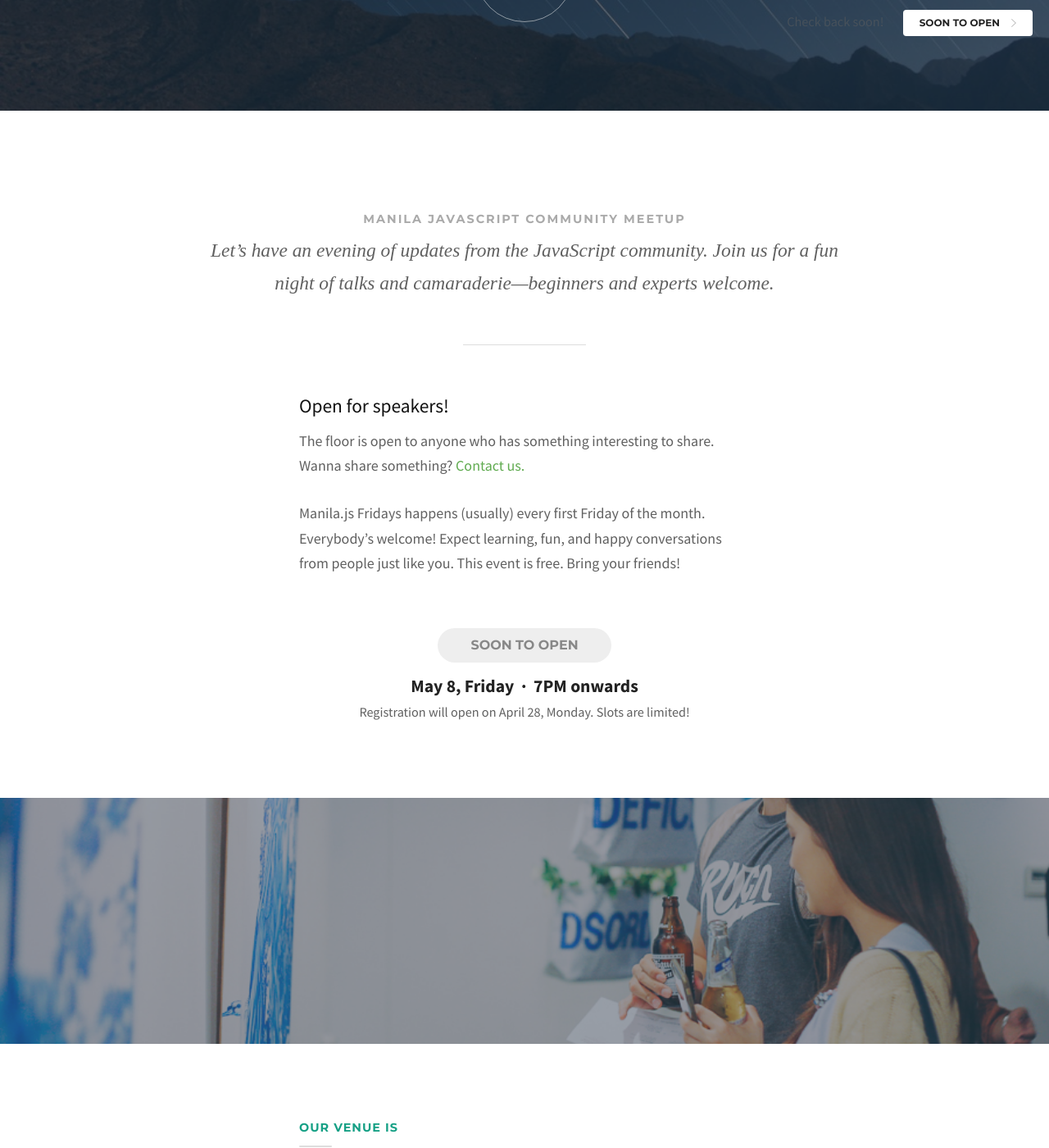
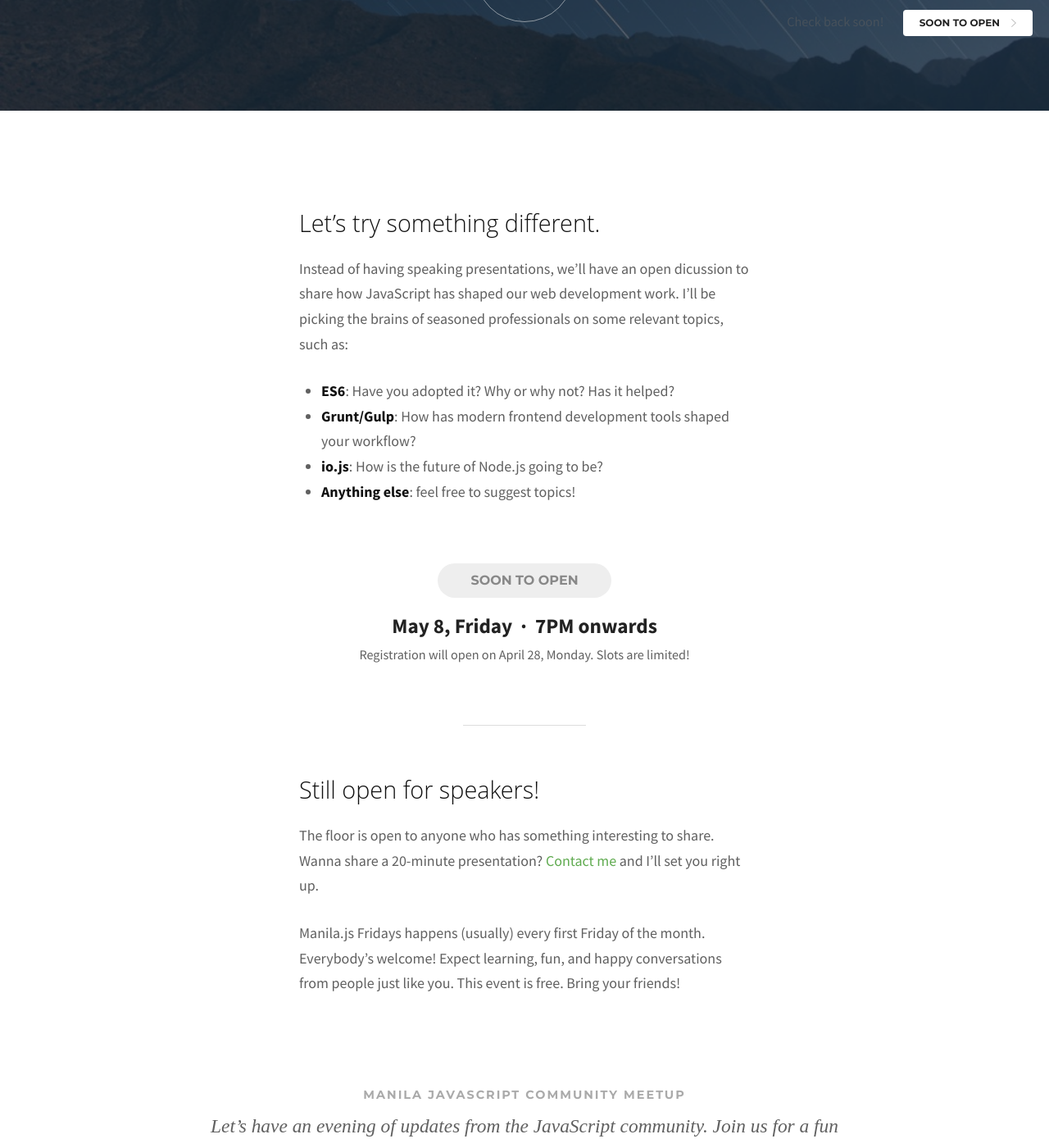
Before and after one commit to manilajs/manilajs.com, a Jekyll site: the page built from index.md, in a window 1280 px wide and 1400 px high, scrolled down 461 px. Shown: the whole window at 82% size. Built offline with Jekyll 4.4.1, drawn with Linux system fonts in a browser that asks for light colours; nearby versions of some CDN libraries; some web fonts are replaced; some of the changed text lies outside the part shown.

Commit message:
Update content

```diff
--- a/_sass/components/formatted-content.scss
+++ b/_sass/components/formatted-content.scss
@@ -1,5 +1,5 @@
 .formatted-content {
-  h3, h4, p, ul {
+  h2, h3, h4, p, ul {
     margin: 1.5em 0;
   }
 
@@ -13,12 +13,33 @@
     padding-bottom: 3em;
   }
 
-  > h3 {
-    font-weight: normal;
+  strong, b {
+    font-weight: bold;
     color: $blacker;
-    font-size: 1.3em;
   }
 
+  ul, ol {
+    margin-left: 1.5em;
+  }
+
+  ul li {
+    list-style: disc;
+  }
+
+  > h2 {
+    font-weight: 300;
+    font-family: open sans, sans-serif;
+    color: $blacker;
+    font-size: 1.6em;
+  }
+
+  > h3 {
+    font-weight: 700;
+    color: $blacker;
+    font-size: 1.2em;
+  }
+
+  > h2 + p,
   > h3 + p {
     margin-top: -1.5em;
   }
--- a/_sass/components/register-cta.scss
+++ b/_sass/components/register-cta.scss
@@ -5,7 +5,7 @@
   }
 
   @media (min-width: 769px) {
-    margin: 3.5em 0;
+    margin: 4em 0;
   }
 
   .venue, .hint {
@@ -15,7 +15,7 @@
   .venue {
     margin-top: 0.5em;
     font-weight: bold;
-    font-size: 1.2em;
+    font-size: 1.4em;
     color: #222;
   }
 
--- a/index.md
+++ b/index.md
@@ -48,27 +48,37 @@
 ##############################################################################
 ---
 
+## Let's try something different.
+Instead of having speaking presentations, we'll have an open dicussion to share how JavaScript has shaped our web development work. I'll be picking the brains of seasoned professionals on some relevant topics, such as:
+
+* __ES6__: Have you adopted it? Why or why not? Has it helped?
+* __Grunt/Gulp__: How has modern frontend development tools shaped your workflow?
+* __io.js__: How is the future of Node.js going to be?
+* __Anything else__: feel free to suggest topics!
+
+{% include speaker-list.html %}
+
+<!-- Call to action -->
+{% include register-cta.html %}
+
+* * * *
+
+## Still open for speakers!
+The floor is open to anyone who has something interesting to share.
+Wanna share a 20-minute presentation? [Contact me](mailto:{{ site.contact.email }}) and I'll set you right up.
+
+Manila.js Fridays happens (usually) every first Friday of the month.
+Everybody's welcome!  Expect learning, fun, and happy conversations from people
+just like you.  This event is free. Bring your friends!
+
+<br>
+
 #### Manila JavaScript Community Meetup
 {:.pull-quote-heading}
 
 Let's have an evening of updates from the JavaScript community. Join us for a
 fun night of talks and camaraderie—beginners and experts welcome.
 {:.pull-quote}
-
-* * * *
-
-{% include speaker-list.html %}
-
-### Open for speakers!
-The floor is open to anyone who has something interesting to share.
-Wanna share something? [Contact us.](mailto:{{ site.contact.email }})
-
-Manila.js Fridays happens (usually) every first Friday of the month.
-Everybody's welcome!  Expect learning, fun, and happy conversations from people
-just like you.  This event is free. Bring your friends!
-
-<!-- Call to action -->
-{% include register-cta.html %}
 
 <!-- Big venue image -->
 {% if page.venue.panorama %}{% include panorama.html image=page.venue.panorama %}{% endif %}
```
Also changed, not shown: other parts of index.md (+1 -1 lines).
